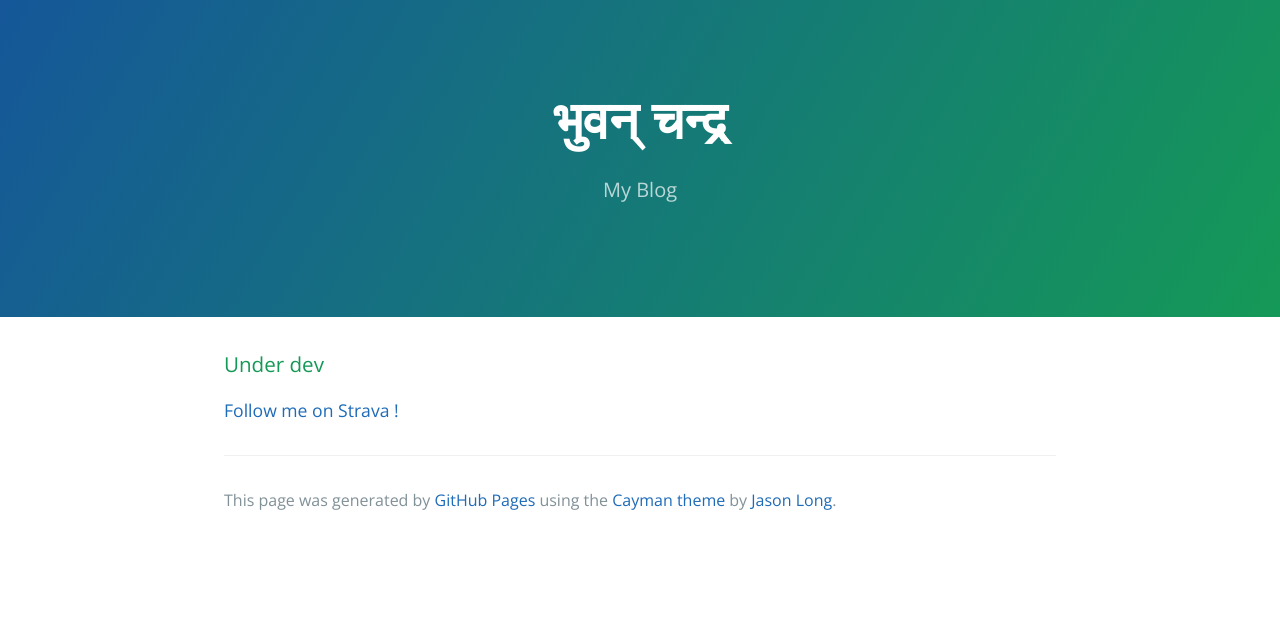
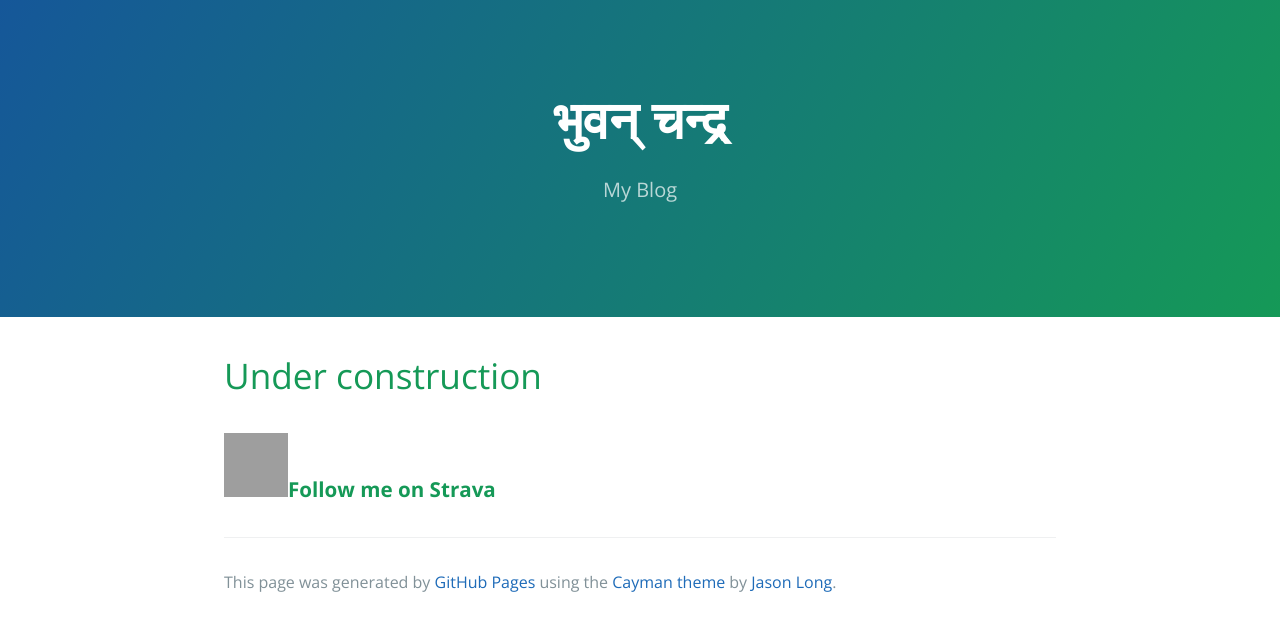
Before and after one commit to bhuvanchandra/bhuvanchandra.github.io, a plain HTML site: page index.html in a window 1280 px wide. Drawn offline with nearby package versions, Linux system fonts and the light colour scheme; grey boxes are pictures that could not be loaded.

Commit message:
Replace master branch with page content via GitHub

```diff
--- a/index.html
+++ b/index.html
@@ -16,10 +16,12 @@
     </section>
 
     <section class="main-content">
-      <h3>
-<a id="under-dev" class="anchor" href="#under-dev" aria-hidden="true"><span class="octicon octicon-link"></span></a>Under dev</h3>
+      <h1>
+<a id="under-construction" class="anchor" href="#under-construction" aria-hidden="true"><span class="octicon octicon-link"></span></a>Under construction</h1>
 
-<p><a href="http://strava.com/athletes/5336017/badge">Follow me on Strava !</a></p>
+<h3>
+<a id="follow-me-on-strava" class="anchor" href="#follow-me-on-strava" aria-hidden="true"><span class="octicon octicon-link"></span></a><b><img src="https://raw.githubusercontent.com/bhuvanchandra/images-repo/master/strava-logo.png" width="64" height="64">Follow me on Strava<b></b></b>
+</h3>
 
       <footer class="site-footer">
 
--- a/params.json
+++ b/params.json
@@ -1 +1 @@
-{"name":"भुवन् चन्द्र","tagline":"My Blog","body":"### Under dev\r\n\r\n[Follow me on Strava !](http://strava.com/athletes/5336017/badge)","google":"","note":"Don't delete this file! It's used internally to help with page regeneration."}
+{"name":"भुवन् चन्द्र","tagline":"My Blog","body":"# Under construction \r\n###<B><img src=\"https://raw.githubusercontent.com/bhuvanchandra/images-repo/master/strava-logo.png\" width=\"64\" height=\"64\">Follow me on Strava<B>","google":"","note":"Don't delete this file! It's used internally to help with page regeneration."}
```
